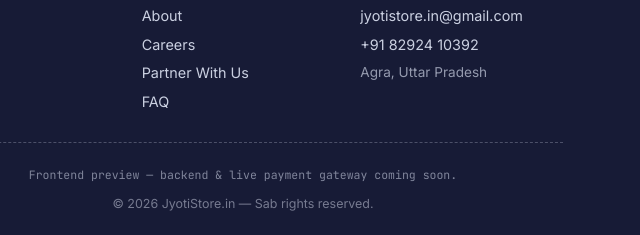
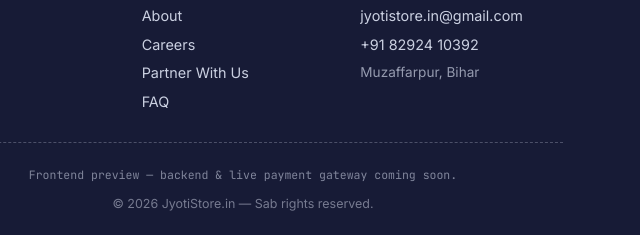
Before and after one commit to jyotistorein/JyotiStore, a plain HTML site: page index.html in a window 1280 px wide. Shown: the part 4205-4440 px from the top of the page, 397-1037 px from the left. Drawn offline with Linux system fonts and the light colour scheme.

Commit message:
Update index.html

```diff
--- a/index.html
+++ b/index.html
@@ -313,7 +313,7 @@
         <h4>Contact</h4>
         <a href="mailto:jyotistore.in@gmail.com">jyotistore.in@gmail.com</a>
         <a href="tel:+918292410392">+91 82924 10392</a>
-        <p class="receipt-address">Agra, Uttar Pradesh</p>
+        <p class="receipt-address">Muzaffarpur, Bihar</p>
       </div>
     </div>
     <div class="receipt-divider" aria-hidden="true"></div>
```
